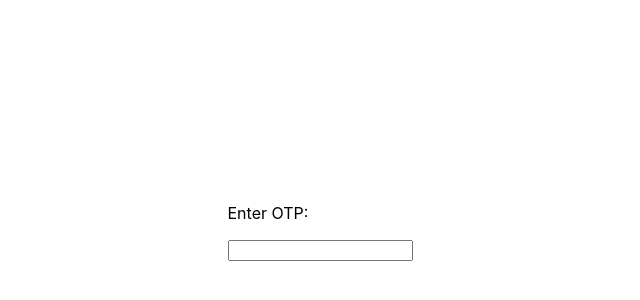
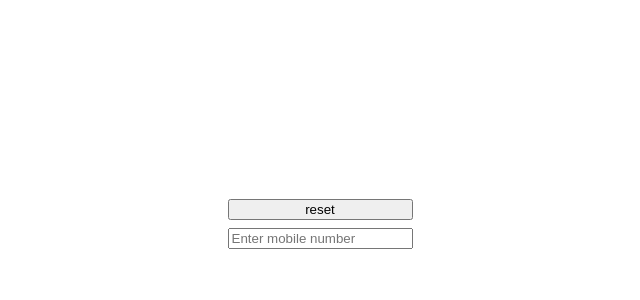
Before and after one commit to bugmaster99/web-project, a Next.js app: page / in a window 1280 px wide. Shown: the part 176-476 px from the top of the page, without its empty margins (320-960 px from the left). Built offline with nearby package versions, Linux system fonts and the light colour scheme.

Commit message:
added conditional input component

```diff
--- a/pages/index.js
+++ b/pages/index.js
@@ -1,8 +1,34 @@
 import Head from "next/head";
-import { useEffect } from "react";
+import { useEffect, useState } from "react";
 import styles from "../styles/Home.module.css";
 
 export default function Home() {
+  const [mobileNumber, setMobileNumber] = useState("");
+  const [isOtpInputVisible, setOtpInputVisible] = useState(false);
+
+  const onMobileChange = (e) => {
+    const phoneInp = e.target.value;
+    if (phoneInp.length <= 10) {
+      setMobileNumber(phoneInp);
+      if (!isOtpInputVisible && phoneInp.length === 10) {
+        showOtpInput();
+      }
+    }
+  };
+
+  const hideOtpInput = () => {
+    setOtpInputVisible(false);
+  };
+
+  const showOtpInput = () => {
+    setOtpInputVisible(true);
+  };
+
+  const reset = () => {
+    setMobileNumber("");
+    hideOtpInput();
+  };
+
   useEffect(() => {
     if ("OTPCredential" in window) {
       const ac = new AbortController();
@@ -24,16 +50,31 @@ export default function Home() {
   return (
     <div className={styles.container}>
       <Head>
-        <title>Create Next App</title>
+        <title>Your Bug Finder</title>
         <meta name="description" content="Generated by create next app" />
         <link rel="icon" href="/favicon.ico" />
       </Head>
 
       <main className={styles.main}>
-        <div>
-          <p>Enter OTP:</p>
-          <input type="text" inputMode="numeric" autoComplete="one-time-code" />
-        </div>
+        <form className={styles.formCon}>
+          <button onClick={reset}>reset</button>
+          <input
+            type="text"
+            value={mobileNumber}
+            onChange={onMobileChange}
+            placeholder="Enter mobile number"
+          />
+          {isOtpInputVisible && (
+            <>
+              <p>Enter OTP:</p>
+              <input
+                type="text"
+                inputMode="numeric"
+                autoComplete="one-time-code"
+              />
+            </>
+          )}
+        </form>
       </main>
     </div>
   );
--- a/styles/Home.module.css
+++ b/styles/Home.module.css
@@ -10,6 +10,12 @@
   flex-direction: column;
   justify-content: center;
   align-items: center;
+}
+
+.formCon {
+  gap: 8px;
+  display: flex;
+  flex-direction: column;
 }
 
 .footer {
```
